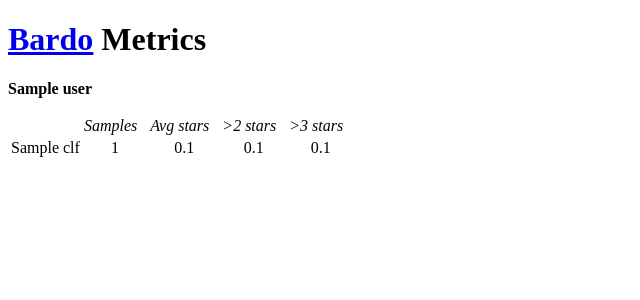
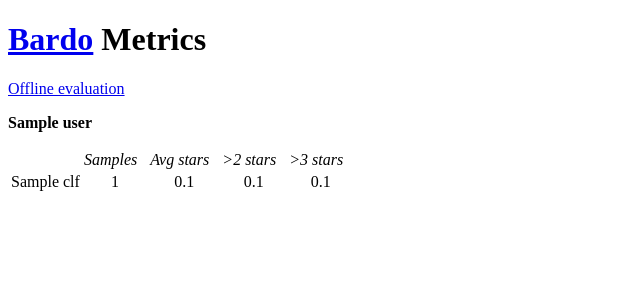
Before and after one commit to lgaleana/bardo, a Flask app: template bardo/templates/metrics.html in a window 1280 px wide. Shown: the top 300 px of the page, without its empty margins (0-640 px from the left). Run offline with Flask 2, Linux system fonts and the light colour scheme; the template is opened without the code that fills it: most values are stand-ins (such as "Sample title", 1, 10 or a date in 2020); parts of the project's set-up code (start-up, migrations or seed data) failed here and were passed over.

Commit message:
Added offline evaluation link to metrics

```diff
--- a/bardo/templates/metrics.html
+++ b/bardo/templates/metrics.html
@@ -20,6 +20,7 @@
 <body>
   <h1><a href="{{url_for('main')}}">Bardo</a> Metrics</h1>
   <div>
+    <p><a href='https://docs.google.com/spreadsheets/d/1XrHfZZQSSBZ-nMKLVrQIQXhnW3u9dfMDspzzkcQ-LSk/edit?usp=sharing'>Offline evaluation</a>
     {% for user, clf_metrics in metrics.items(): %}
       <p><b>{{user}}</b></p>
       <table>
```
